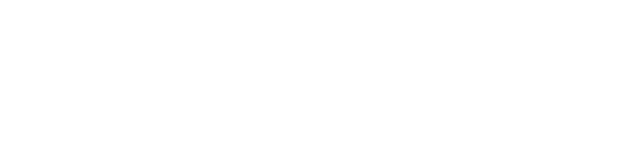
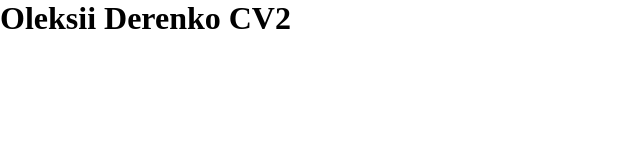
Before and after one commit to webader/rsschool-cv, a plain HTML site: page index.html in a window 1280 px wide. Shown: the whole page, without its empty margins (0-640 px from the left). Drawn offline with Linux system fonts and the light colour scheme.

Commit message:
feat: add h1 - Oleksii Derenko

```diff
--- a/index.html
+++ b/index.html
@@ -8,6 +8,7 @@
     <link rel="stylesheet" href="style.css">
 </head>
 <body>
+    <h1>Oleksii Derenko CV2</h1>
 
 </body>
 </html>
```
